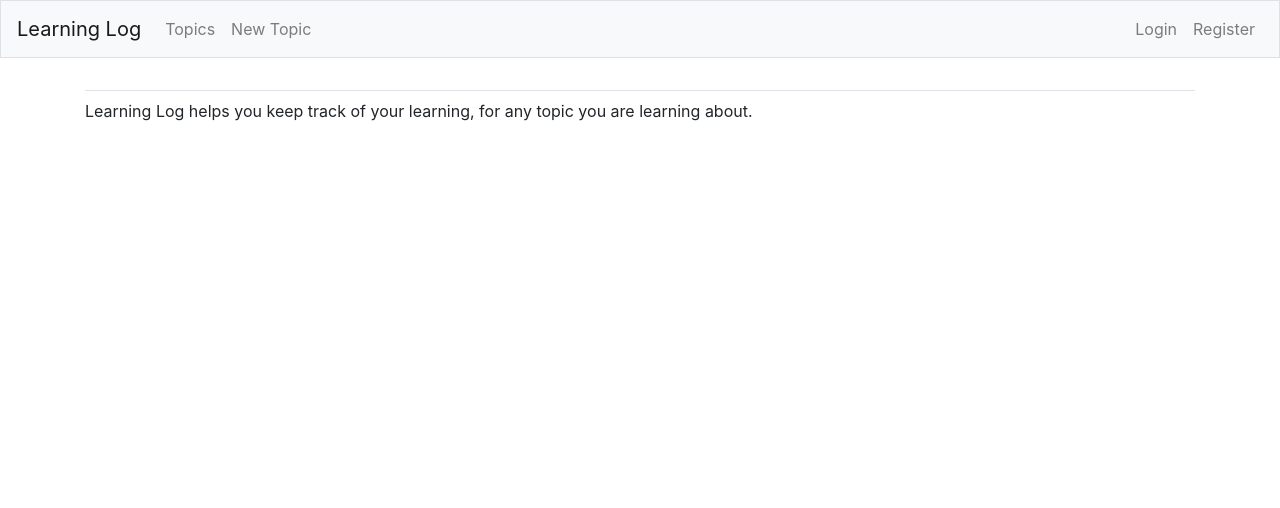
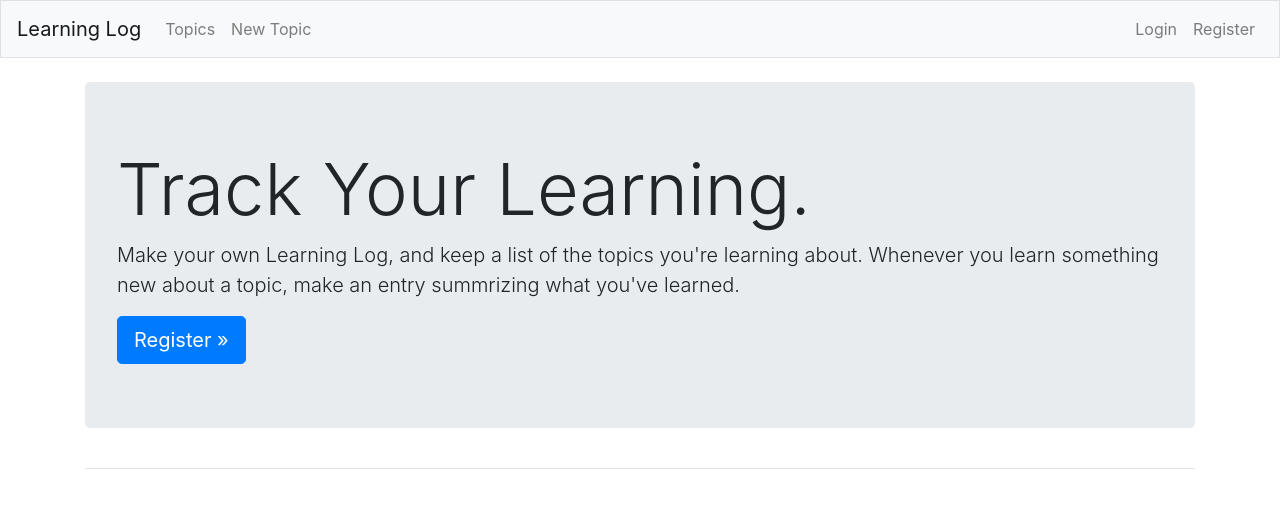
Before and after one commit to gengwg/learning_log, a Django app: template learning_logs/templates/learning_logs/index.html in a window 1280 px wide. Shown: the top 508 px of the page. Run offline with Django 3.2, Linux system fonts and the light colour scheme; the template is opened without the code that fills it, so the values that code supplies are empty; some libraries are stand-ins or nearby versions.

Commit message:
styling the home page using a jumbotron

```diff
--- a/learning_logs/templates/learning_logs/index.html
+++ b/learning_logs/templates/learning_logs/index.html
@@ -1,5 +1,11 @@
 {% extends "learning_logs/base.html" %}
 
-{% block content %}
-<p>Learning Log helps you keep track of your learning, for any topic you are learning about.</p>
-{% endblock content %}
+{% block page_header %}
+  <div class="jumbotron">
+    <h1 class="display-3">Track Your Learning.</h1>
+
+    <p class="lead">Make your own Learning Log, and keep a list of the topics you're learning about. Whenever you learn something new about a topic, make an entry summrizing what you've learned.</p>
+
+    <a class="btn btn-primary btn-lg" href="{% url 'users:register' %}" role="button">Register &raquo;</a>
+  </div>
+{% endblock page_header %}
```
